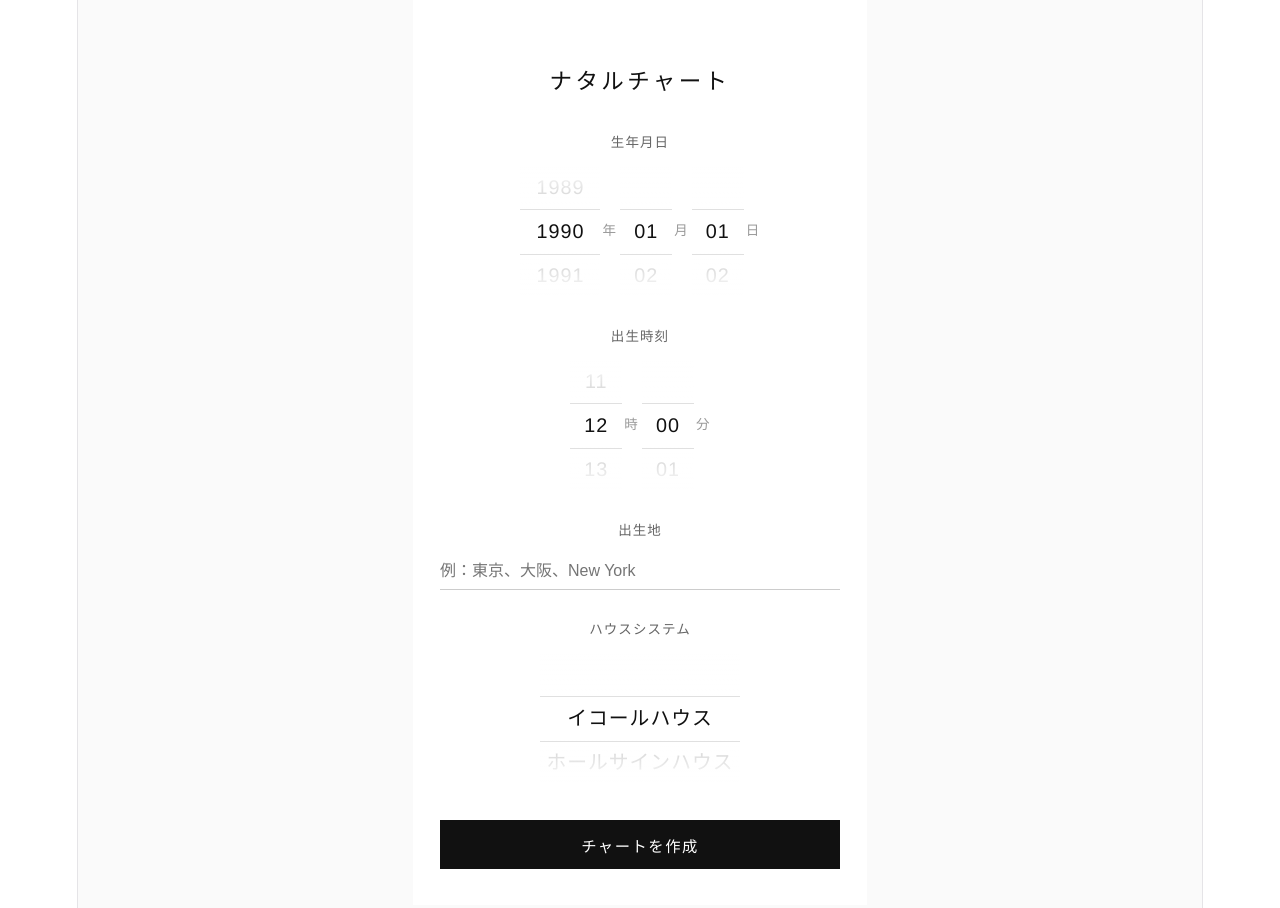
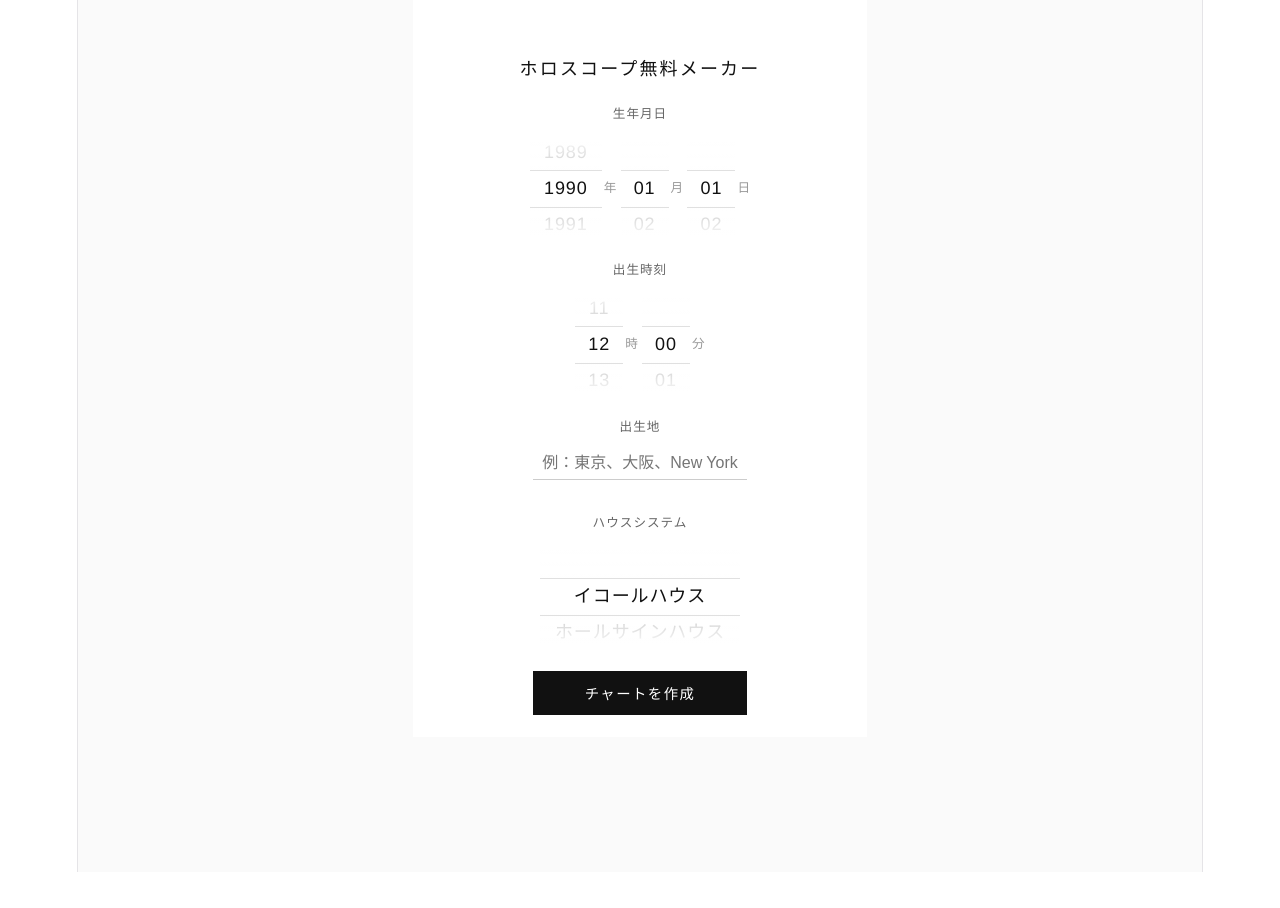
Before and after one commit to tamurajj/horoscope-app, a React (Vite) app: page / in a window 1280 px wide. Shown: the top 908 px of the page. After the commit the page ends 872 px from the top, so only its background shows below. Built offline with nearby package versions, Linux system fonts and the light colour scheme.

Commit message:
feat: 入力フォームを調整

```diff
--- a/src/components/InputForm.jsx
+++ b/src/components/InputForm.jsx
@@ -3,7 +3,7 @@ import { searchCity } from '../lib/geocoding'
 import { HOUSE_SYSTEMS } from '../constants/astro'
 
 // ── 定数 ────────────────────────────────────────────────
-const ITEM_H = 44  // ドラムの1アイテムの高さ（Apple HIG推奨タップ領域と兼用）
+const ITEM_H = 36  // ドラムの1アイテムの高さ（44px→36pxに縮小）
 
 const HOUSE_SYSTEM_KEYS = Object.keys(HOUSE_SYSTEMS)
 
@@ -83,13 +83,14 @@ const drumStyles = {
     position: 'relative',
     height: ITEM_H * 3,
     overflow: 'hidden',
+    background: '#fff',  // ダークモード対策：ドラム背景を固定
   },
   scroll: {
     height: '100%',
     overflowY: 'scroll',
     scrollSnapType: 'y mandatory',
-    scrollbarWidth: 'none',      // Firefox
-    msOverflowStyle: 'none',     // IE
+    scrollbarWidth: 'none',
+    msOverflowStyle: 'none',
     WebkitOverflowScrolling: 'touch',
   },
   item: {
@@ -97,7 +98,7 @@ const drumStyles = {
     display: 'flex',
     alignItems: 'center',
     justifyContent: 'center',
-    fontSize: '1.1rem',
+    fontSize: '1rem',       // 1.1rem → 1rem に統一
     fontWeight: '300',
     letterSpacing: '0.05em',
     flexShrink: 0,
@@ -194,22 +195,22 @@ export default function InputForm({ onSubmit }) {
       <style>{`.drum-scroll::-webkit-scrollbar { display: none; }`}</style>
 
       <form onSubmit={handleSubmit} style={styles.form}>
-        <h1 style={styles.title}>ナタルチャート</h1>
+        <h1 style={styles.title}>ホロスコープ無料メーカー</h1>
 
         {/* 生年月日 */}
         <div style={styles.field}>
           <label style={styles.label}>生年月日</label>
           <div style={styles.drumRow}>
             <div style={styles.drumCol}>
-              <Drum items={YEARS}  value={year}  onChange={setYear}  width={80} />
+              <Drum items={YEARS}  value={year}  onChange={setYear}  width={72} />
               <span style={styles.drumUnit}>年</span>
             </div>
             <div style={styles.drumCol}>
-              <Drum items={MONTHS} value={month} onChange={setMonth} format={pad} width={52} />
+              <Drum items={MONTHS} value={month} onChange={setMonth} format={pad} width={48} />
               <span style={styles.drumUnit}>月</span>
             </div>
             <div style={styles.drumCol}>
-              <Drum items={days}   value={day}   onChange={setDay}   format={pad} width={52} />
+              <Drum items={days}   value={day}   onChange={setDay}   format={pad} width={48} />
               <span style={styles.drumUnit}>日</span>
             </div>
           </div>
@@ -220,19 +221,21 @@ export default function InputForm({ onSubmit }) {
           <label style={styles.label}>出生時刻</label>
           <div style={styles.drumRow}>
             <div style={styles.drumCol}>
-              <Drum items={HOURS}   value={hour}   onChange={setHour}   format={pad} width={52} />
+              <Drum items={HOURS}   value={hour}   onChange={setHour}   format={pad} width={48} />
               <span style={styles.drumUnit}>時</span>
             </div>
             <div style={styles.drumCol}>
-              <Drum items={MINUTES} value={minute} onChange={setMinute} format={pad} width={52} />
+              <Drum items={MINUTES} value={minute} onChange={setMinute} format={pad} width={48} />
               <span style={styles.drumUnit}>分</span>
             </div>
           </div>
         </div>
 
         {/* 出生地 */}
-        <div style={styles.field}>
+        <div style={{ ...styles.field, marginBottom: '0.75rem' }}>
           <label htmlFor="birth-city" style={styles.label}>出生地</label>
+          {/* 生年月日ドラム行と幅を揃えるためにセンタリングラッパーを使用 */}
+          <div style={styles.drumRow}>
             <input
               id="birth-city"
               type="text"
@@ -241,6 +244,7 @@ export default function InputForm({ onSubmit }) {
               placeholder="例：東京、大阪、New York"
               style={styles.input}
             />
+          </div>
         </div>
 
         {/* ハウスシステム */}
@@ -271,27 +275,28 @@ const styles = {
   form: {
     maxWidth: '400px',
     margin: '0 auto',
-    padding: '2rem 1.5rem',
+    padding: '1.25rem 1.5rem',  // 2rem → 1.25rem に縮小
     display: 'flex',
     flexDirection: 'column',
-    gap: '1.5rem',
+    gap: '0.875rem',             // 1.5rem → 0.875rem に縮小
     background: '#fff',
+    color: '#111',               // フォーム全体の文字色を固定
   },
   title: {
-    fontSize: '1.25rem',
+    fontSize: '1rem',            // 1.25rem → 1rem
     fontWeight: '300',
-    letterSpacing: '0.15em',
+    letterSpacing: '0.12em',
     textAlign: 'center',
-    marginBottom: '0.5rem',
+    marginBottom: '0.25rem',
     color: '#111',
   },
   field: {
     display: 'flex',
     flexDirection: 'column',
-    gap: '0.5rem',
+    gap: '0.375rem',             // 0.5rem → 0.375rem
   },
   label: {
-    fontSize: '0.75rem',
+    fontSize: '0.7rem',          // 0.75rem → 0.7rem
     letterSpacing: '0.08em',
     color: '#666',
   },
@@ -307,7 +312,7 @@ const styles = {
     gap: '2px',
   },
   drumUnit: {
-    fontSize: '0.75rem',
+    fontSize: '0.7rem',          // 0.75rem → 0.7rem
     color: '#999',
     fontWeight: '300',
     flexShrink: 0,
@@ -320,24 +325,31 @@ const styles = {
     borderRadius: 0,
     border: 'none',
     borderBottom: '1px solid #ccc',
-    padding: '0.5rem 0',
+    padding: '0.4rem 0',
     outline: 'none',
-    background: 'transparent',
-    width: '100%',
+    background: '#fff',          // ダークモード対策：背景色を固定
+    color: '#111',               // ダークモード対策：文字色を固定
+    // 生年月日ドラム行（72+14+4+48+12+4+48+12 ≈ 214px）に合わせた幅
+    width: '214px',
+    textAlign: 'center',
   },
   error: {
-    fontSize: '0.8rem',
+    fontSize: '0.75rem',
     color: '#c00',
+    textAlign: 'center',
+    margin: 0,
   },
   button: {
-    marginTop: '0.5rem',
+    marginTop: '0.25rem',
     minHeight: '44px',
-    padding: '0.75rem',
+    padding: '0.6rem',
     background: '#111',
     color: '#fff',
     border: 'none',
-    fontSize: '0.85rem',
+    fontSize: '0.8rem',
     letterSpacing: '0.1em',
     cursor: 'pointer',
+    width: '214px',
+    alignSelf: 'center',
   },
 }
```
Lines whose indentation alone changed are shown as unchanged.
